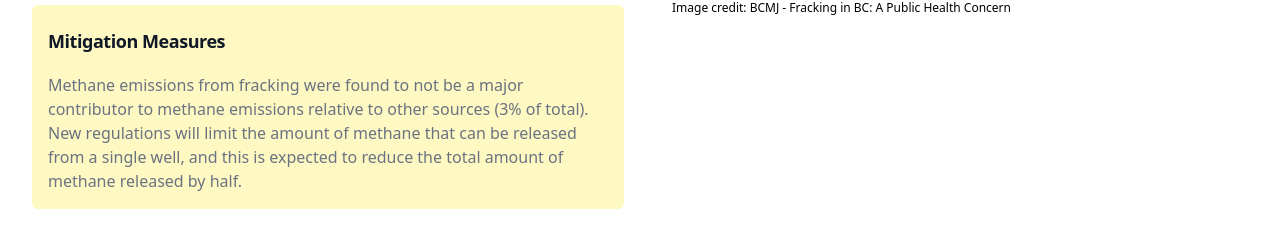
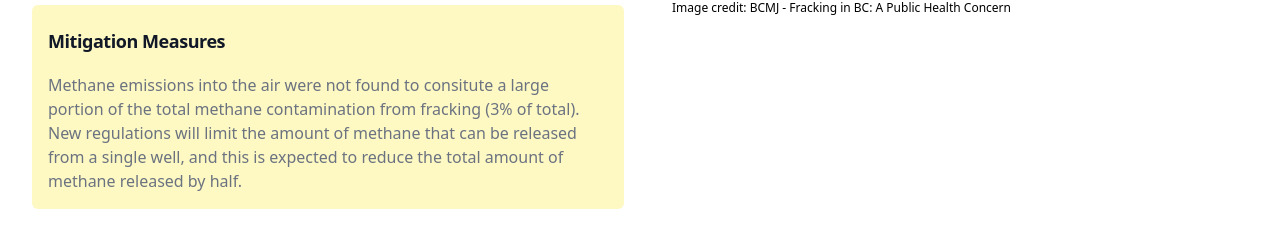
Before and after one commit to mark-pitblado/fracking_app, a React (Vite) app: page /environmental-risks in a window 1280 px wide. Shown: the part 1145-1380 px from the top of the page. Built offline with nearby package versions, Linux system fonts and the light colour scheme.

Commit message:
Corrected statement about methane emissions

```diff
--- a/src/components/Environmental_Risks.jsx
+++ b/src/components/Environmental_Risks.jsx
@@ -130,10 +130,10 @@ const Environmental_Factors = () => {
                 Mitigation Measures
               </h4>
               <p className=" mt-4 text-gray-500">
-                Methane emissions from fracking were found to not be a major
-                contributor to methane emissions relative to other sources (3%
-                of total). New regulations will limit the amount of methane that
-                can be released from a single well, and this is expected to
+                Methane emissions into the air were not found to consitute a
+                large portion of the total methane contamination from fracking
+                (3% of total). New regulations will limit the amount of methane
+                that can be released from a single well, and this is expected to
                 reduce the total amount of methane released by half.
               </p>
             </div>
```
